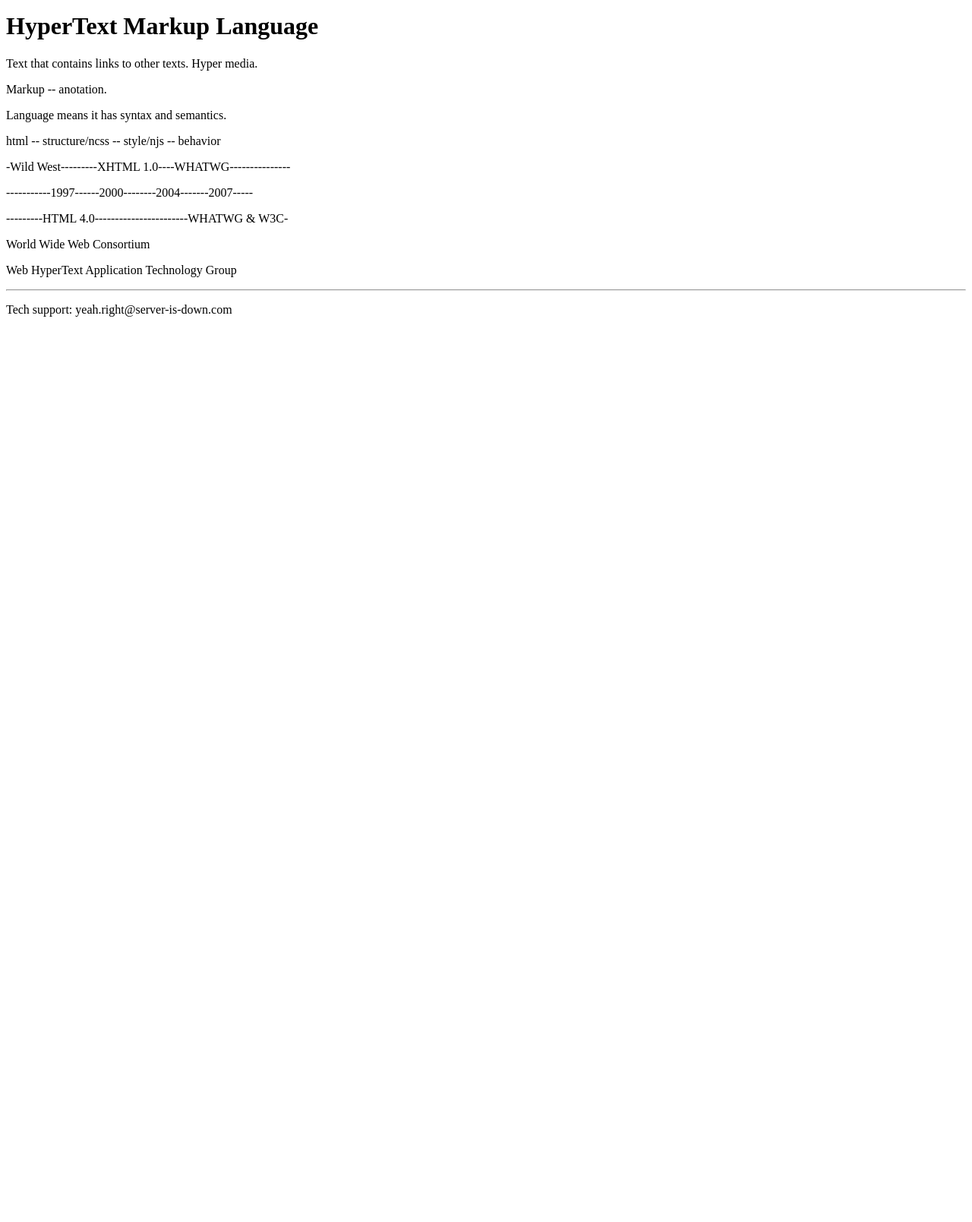
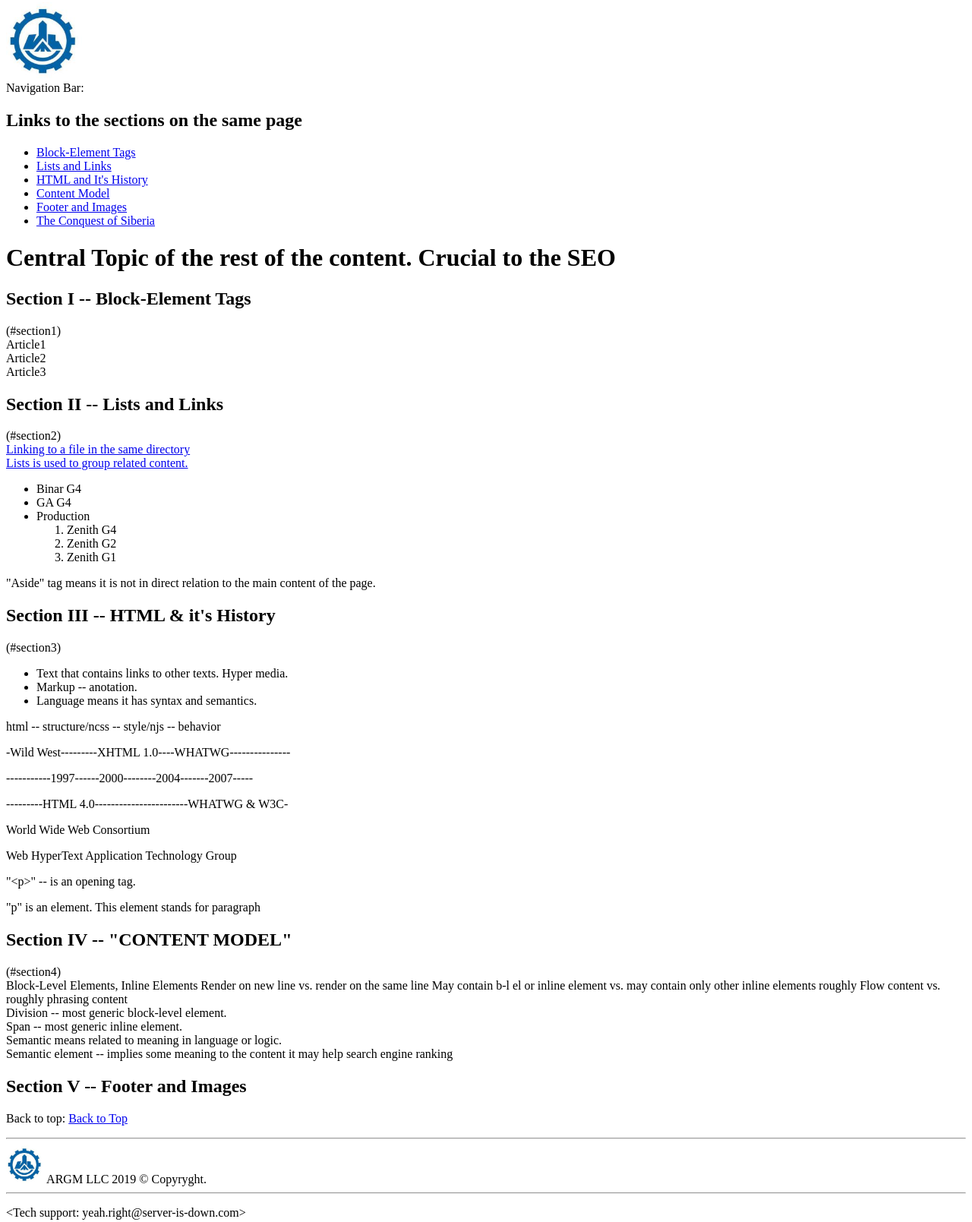
Before and after one commit to 0trace/coursera-test, a plain HTML site: page site/index.html in a window 1280 px wide. Shown: the part 5-1614 px from the top of the page at 76% size. Before the commit the page ends 800 px from the top, so only its background shows below. Drawn offline with Linux system fonts and the light colour scheme.

Commit message:
First Iteration of the Site

```diff
--- a/site/index.html
+++ b/site/index.html
@@ -1,22 +1,146 @@
 <!DOCTYPE html>
-<html>
+<html lang="en">
     <head>
+        <meta charset="utf-8">
         <title>Hello Coursera!</title>
     </head>
+
     <body>
-        <h1>HyperText Markup Language</h1>
-        <p>Text that contains links to other texts. Hyper media.</p>
-        <p>Markup -- anotation.</p>
-        <p>Language means it has syntax and semantics.</p>
-        <p>html -- structure/ncss -- style/njs -- behavior</p>
-        <p>-Wild West---------XHTML 1.0----WHATWG---------------</p>
-        <p>-----------1997------2000--------2004-------2007-----</p>
-        <p>---------HTML 4.0-----------------------WHATWG & W3C-</p>
-        <p>World Wide Web Consortium</p>
-        <p>Web HyperText Application Technology Group</p>
+        <header>
+            <!--
+            COMPANY LOGO, tag line, some header informantion sometimes
+            navigation:
+            -->
+            <img src="logo.jpeg" width=100 height=100 alt="Company Logo">
+            <nav>
+                Navigation Bar:
+                <h2 id="top">Links to the sections on the same page</h5>
+                <section id="section0">
+                    <ul>
+                        <li><a href="#section1">Block-Element Tags</a></li>
+                        <li><a href="#section2">Lists and Links</a></li>
+                        <li><a href="#section3">HTML and It's History</a></li>
+                        <li><a href="#section4">Content Model</a></li>
+                        <li><a href="#section5">Footer and Images</a></li>
+                        <li><a href="same-directory.html#Painting">The Conquest of Siberia</a></li>
+                    </ul>
+                </section>
+            </nav>
+        </header>
+
+        <h1>Central Topic of the rest of the content. Crucial to the SEO</h1>
+
+        <h2>Section I -- Block-Element Tags</h2>
+        <section id="section1">(#section1)
+            <article>
+                Article1
+            </article>
+            <article>
+                Article2
+            </article>
+            <article>
+                Article3
+            </article>
+        </section>
+
+        <h2>Section II -- Lists and Links</h2>
+        <section id="section2">(#section2)
+            <article>
+                <a href="same-directory.html" title="same dir link">
+                    <span>Linking to a file in the same directory</span>
+                </a>
+
+                <a href="same-directory.html" title="same dir link2">
+                    <div>
+                        Lists is used to group related content.
+                    </div>
+                </a>
+
+                <ul>
+                    <li>Binar G4</li>
+                    <li>GA G4</li>
+                    <li>Production
+                        <ol>
+                            <li>Zenith G4</li>
+                            <li>Zenith G2</li>
+                            <li>Zenith G1</li>
+                        </ol>
+                    </li>
+                </ul>
+            </article>
+        </section>
+
+        <aside>
+            "Aside" tag means it is not in direct relation to the main
+            content of the page.
+        </aside>
+
+        <h2>Section III -- HTML &amp; it's History</h2>
+        <section id="section3">(#section3)
+
+        <article>
+            <ul>
+                <li>Text that contains links to other texts. Hyper media.</li>
+                <li>Markup -- anotation.</li>
+                <li>Language means it has syntax and semantics.</li>
+            </ul>
+
+            <span>html -- structure/ncss -- style/njs -- behavior</p></span>
+            <p></p>
+            <p>-Wild West---------XHTML 1.0----WHATWG---------------</p>
+            <p>-----------1997------2000--------2004-------2007-----</p>
+            <p>---------HTML 4.0-----------------------WHATWG &amp; W3C-</p>
+            <p></p>
+            <p>World Wide Web Consortium</p>
+            <p>Web HyperText Application Technology Group</p>
+            <p></p>
+            <p>"&lt;p&gt;" -- is an opening tag.</p>
+            <p>"p" is an element. This element stands for paragraph</p>
+            <p></p>
+        </article>
+
+        <h2>Section IV -- &quot;CONTENT MODEL&quot;</h2>
+        <section id="section4">(#section4)
+            <article>
+                Block-Level Elements, Inline Elements&#10; Render on new
+                line vs. render on the same line&#10; May contain b-l el
+                or inline element vs. may contain only other inline
+                elements&#10; roughly Flow content vs. roughly phrasing
+                content&#10;
+            </article>
+
+            <div>Division -- most generic block-level element.</div>
+            <span>Span -- most generic inline element.</span>
+            <div>
+                <span>Semantic</span> means related to meaning in language or
+                logic.
+            </div>
+
+            <div> Semantic element -- implies some meaning to the content it
+                may help search engine ranking</div>
+
+                <h2><a name="section5">Section V -- Footer and
+                        Images</a></h2>
+
+                <p>
+                    Back to top: <a href="#top">Back to Top</a>
+                </p>
+
         <footer>
+            <div id="Painting">
+            <!--<img src="yermak-s-conquest-of-siberia-1895.jpg" alt="Painting
+                by Vasiliy Surikov">-->
+            </div>
             <hr>
-            <p>Tech support: yeah.right@server-is-down.com</p>
+            <span>
+                <img src="logo.jpeg"
+                     width=50
+                     height=50
+                     alt="Company Logo">
+                     ARGM&nbsp;LLC 2019 &copy; Copyryght.
+            </span>
+            <hr>
+            <p>&lt;Tech support: yeah.right@server-is-down.com&gt;</p>
         </footer>
     </body>
 </html>
```
Also changed, not shown: site/same-directory.html (added, +30 -0 lines), site/logo.jpeg (added), site/yermak-s-conquest-of-siberia-1895.jpg (added).
